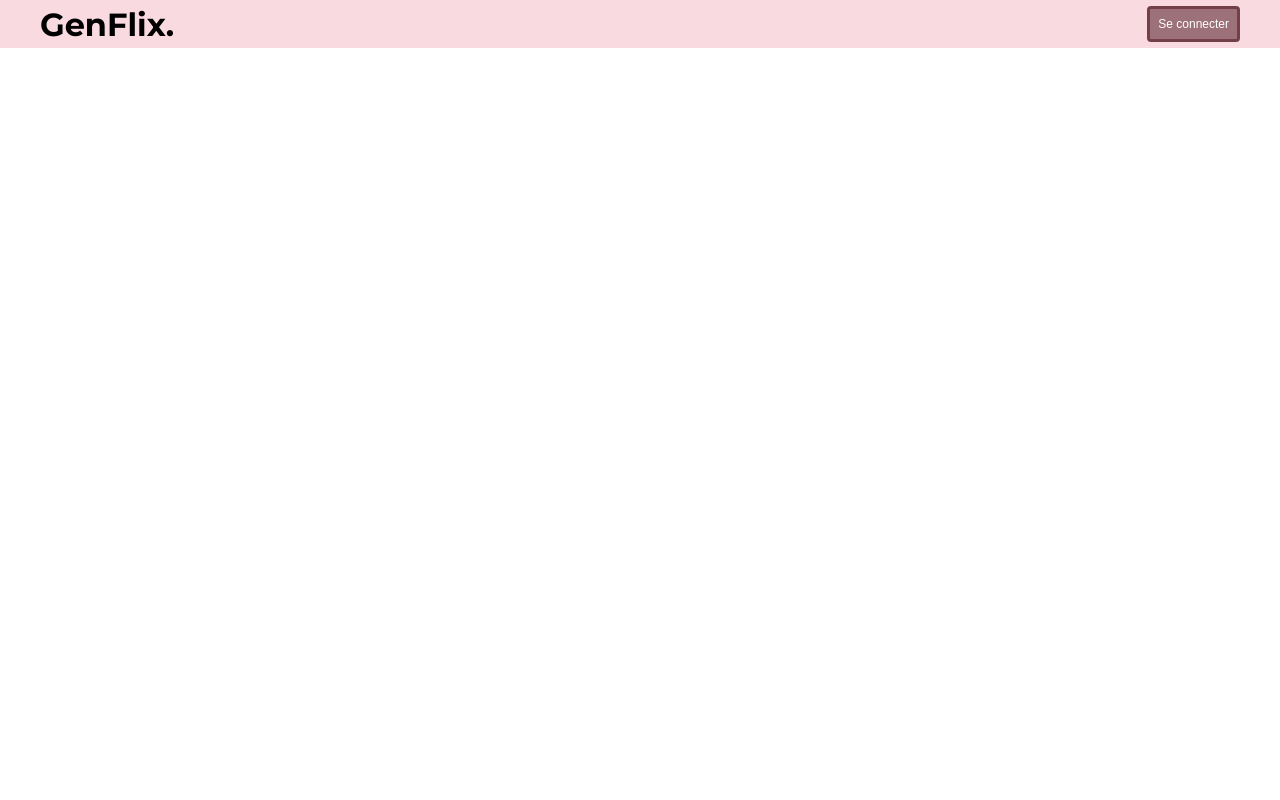
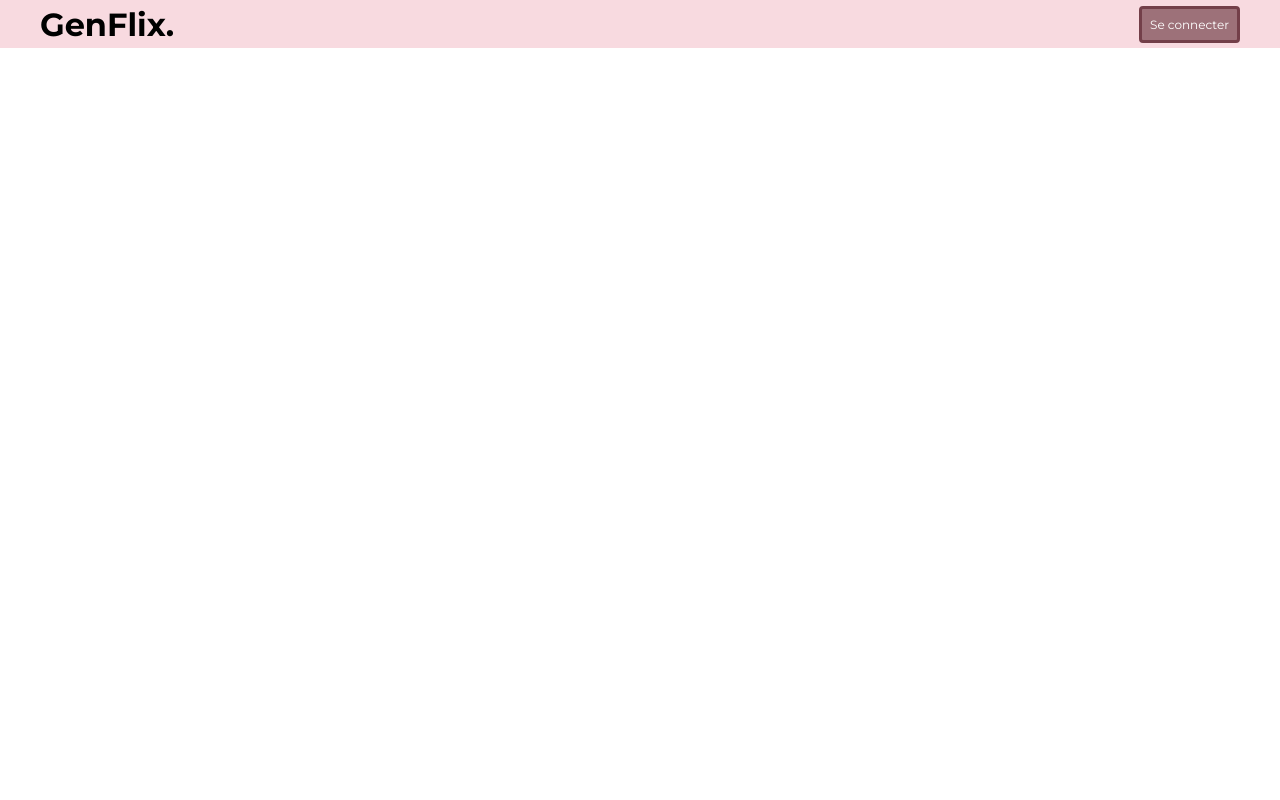
Before and after one commit to louisbrajat/Projet_GenFlix, a Flask app: page / in a window 1280 px wide. Run offline with Flask 3, Linux system fonts and the light colour scheme.

Commit message:
font pour tt le monde

```diff
--- a/static/css/style.css
+++ b/static/css/style.css
@@ -2,6 +2,7 @@
     box-sizing: border-box;
     margin: 0;
     padding: 0;
+    font-family: "Montserrat", sans-serif;
 }
 
 body {
```
